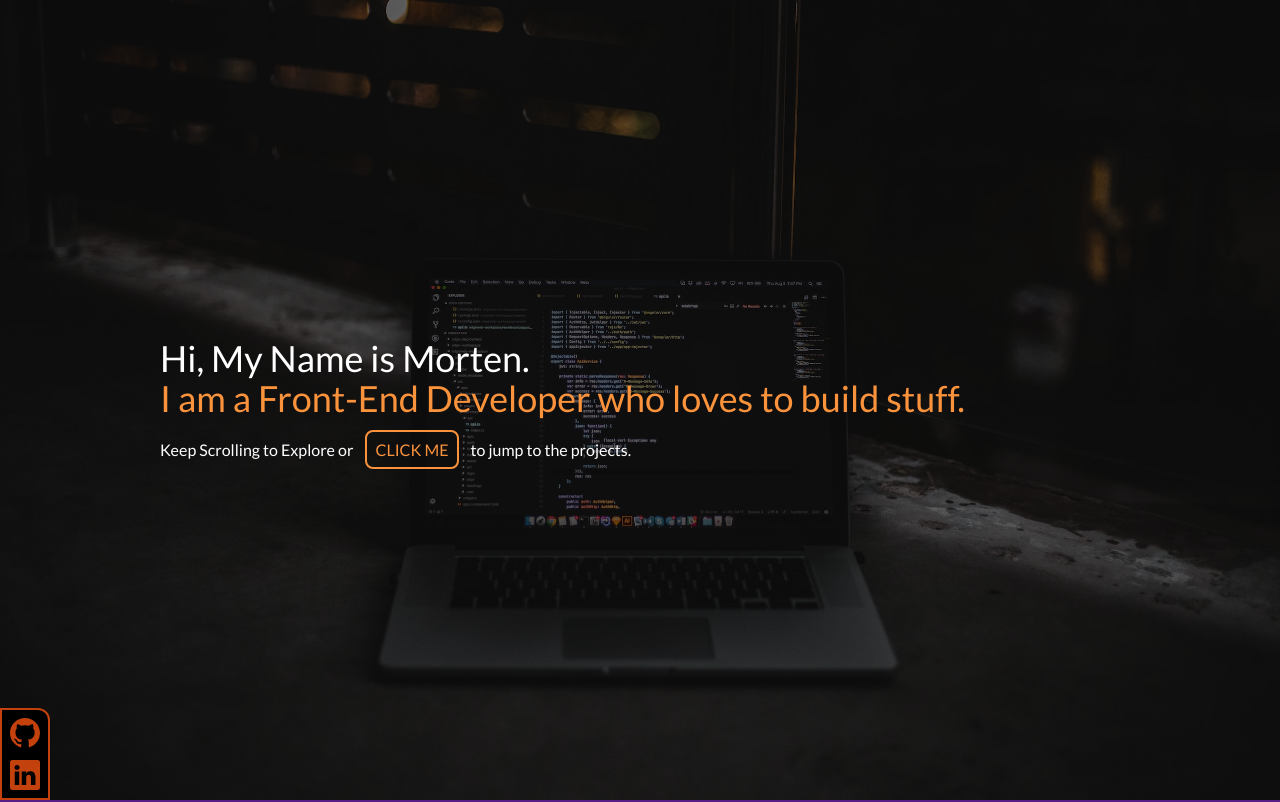
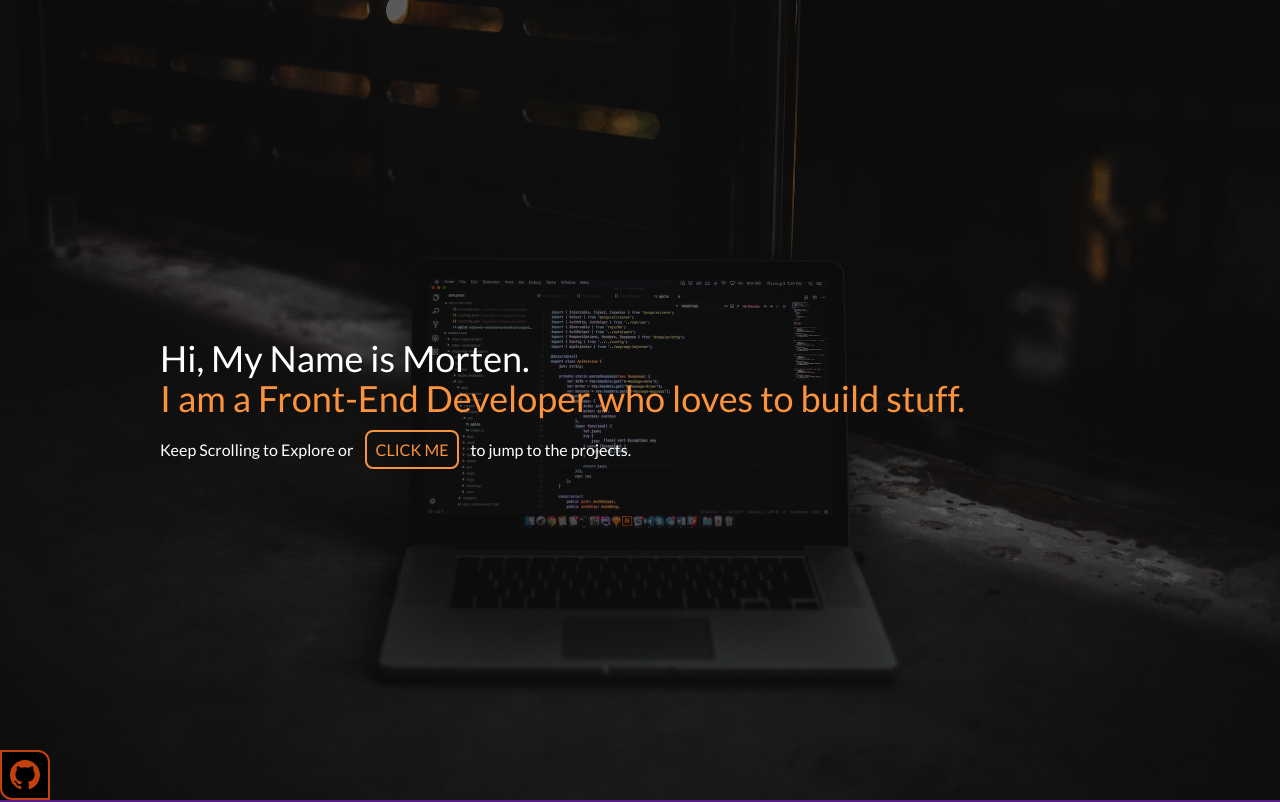
Before and after one commit to Morten-Kodehode/portfolio, a React (Vite) app: page / in a window 1280 px wide. Shown: the top 802 px of the page. Built offline with nearby package versions, Linux system fonts and the light colour scheme.

Commit message:
fixed go to github link

```diff
--- a/src/components/Hero.jsx
+++ b/src/components/Hero.jsx
@@ -22,9 +22,16 @@ function Hero() {
         </a>
         to jump to the projects.
       </p>
-      <aside className="fixed left-0 bottom-0 flex flex-col justify-center items-center gap-y-3 p-2 bg-black w-[50px] rounded-tr-xl border-orange-700 border-2 z-10">
-        <BsGithub className="text-orange-700 text-3xl hover:animate-[pulse_1s_infinite]" />
-        <BsLinkedin className="text-orange-700 text-3xl hover:animate-[pulse_1s_infinite]" />
+      <aside className="fixed left-0 bottom-0 flex flex-col justify-center items-center gap-y-3 p-2 bg-black w-[50px] rounded-tr-xl rounded-bl-xl border-orange-700 border-2 z-10">
+        <a
+          href="https://github.com/Morten-Kodehode"
+          target="_blank"
+          rel="noopener noreferrer"
+        >
+          <BsGithub className="text-orange-700 text-3xl hover:animate-[pulse_1s_infinite]" />
+        </a>
+
+        {/* <BsLinkedin className="text-orange-700 text-3xl hover:animate-[pulse_1s_infinite]" href=""/>  Will add later */}
       </aside>
     </div>
   );
```
